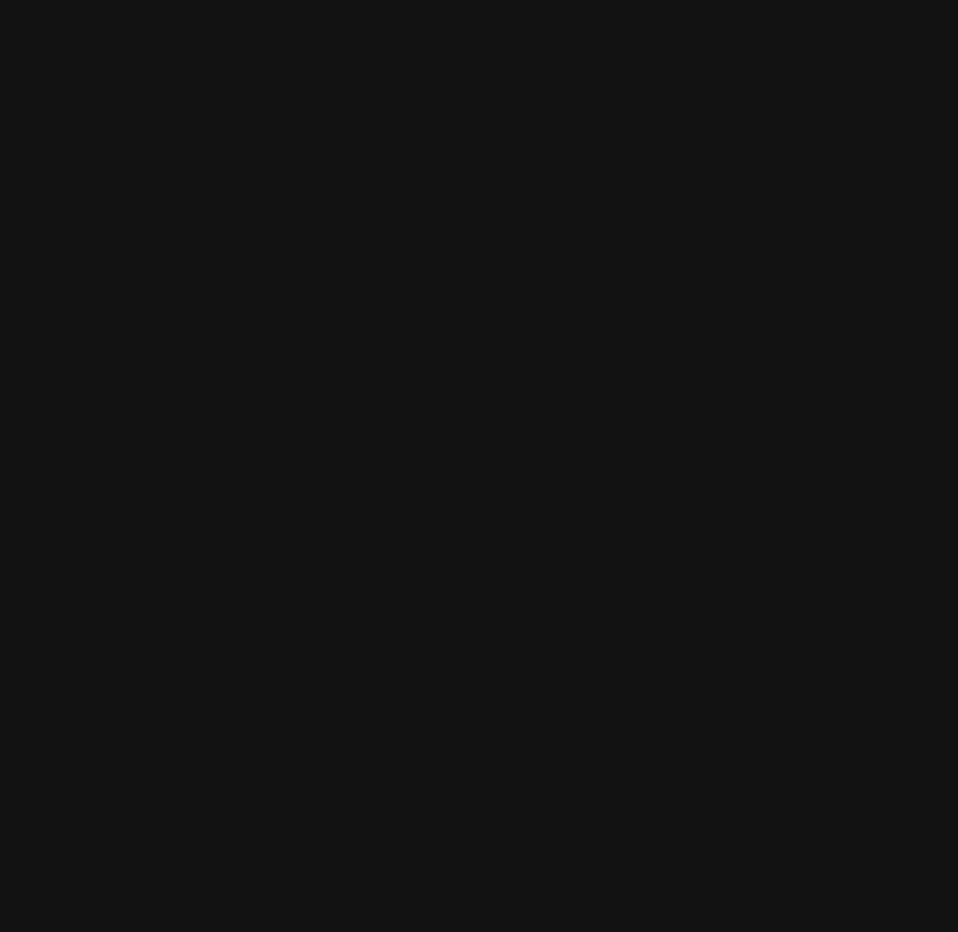
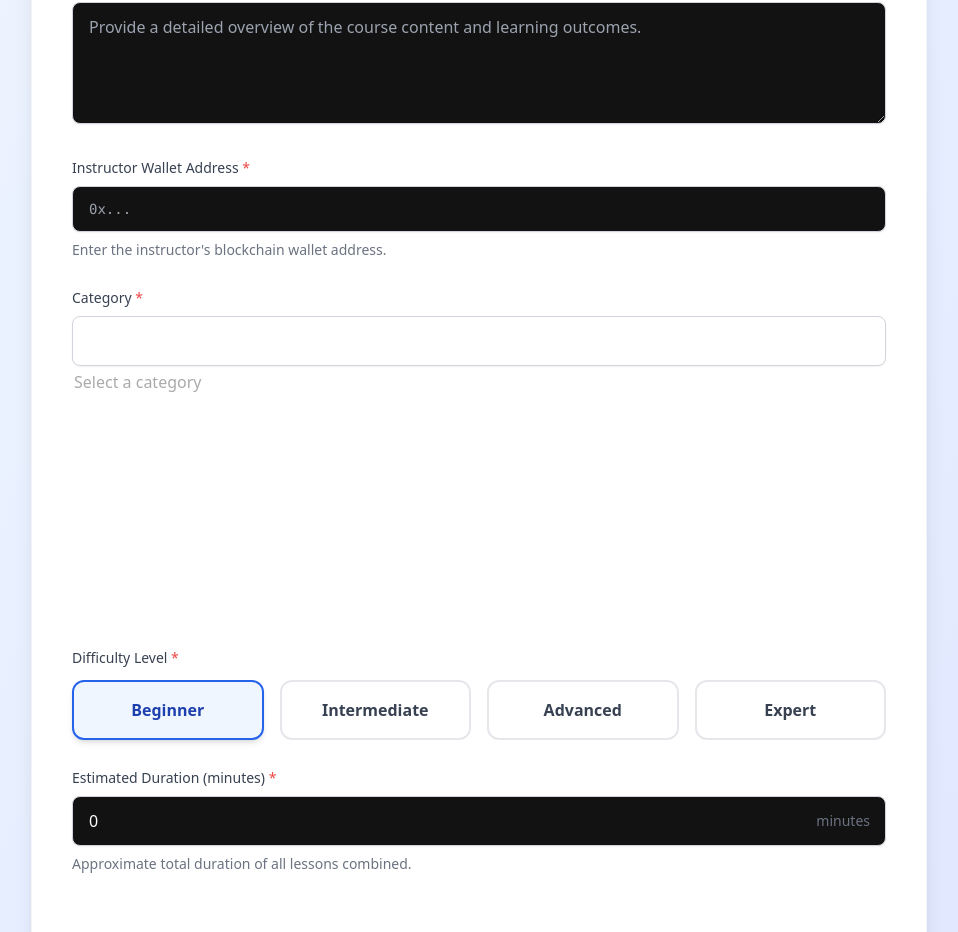
Before and after one commit to smith961/eDuChain, a React (Vite) app in the folder educhain-frontend/: page /create-course in a window 1280 px wide. Before the commit this address had no page. Shown: the part 330-1262 px from the top of the page, without its empty margins (161-1119 px from the left). Before the commit the page ends 800 px from the top, so only its background shows below. Built offline with nearby package versions, Linux system fonts and the light colour scheme; what @mysten/dapp-kit, @mysten/sui would draw is missing.

Commit message:
adding the course component

```diff
--- a/educhain-frontend/src/App.tsx
+++ b/educhain-frontend/src/App.tsx
@@ -1,6 +1,8 @@
 import { BrowserRouter as Router, Routes, Route } from "react-router-dom";
 import LandingPage from "./pages/LandingPage";
 import MainDashboard from "./Components/Main-DashBoard-Content";
+import AdminPanel from "./Components/AdminPanel";
+import CourseCreation from "./Components/CourseCreation";
 
 export default function App() {
   return (
@@ -9,8 +11,14 @@
         {/* Default home route */}
         <Route path="/" element={<LandingPage />} />
 
-        {/* Dashboard route */}
+
         <Route path="/user_dashboard" element={<MainDashboard />} />
+
+
+        <Route path="/admin" element={<AdminPanel />} />
+
+
+        <Route path="/create-course" element={<CourseCreation />} />
       </Routes>
     </Router>
   );
--- /dev/null
+++ b/educhain-frontend/src/Components/CourseCreation.tsx
@@ -0,0 +1,261 @@
+import React, { useState } from 'react';
+
+// -------------------------------
+// Props type for reusable input
+// -------------------------------
+interface FormInputProps {
+  label: string;
+  id: string;
+  name: string;
+  type?: string;
+  value: string | number;
+  onChange: (e: React.ChangeEvent<HTMLInputElement | HTMLTextAreaElement | HTMLSelectElement>) => void;
+  placeholder?: string;
+  required?: boolean;
+  className?: string;
+  children?: React.ReactNode;
+}
+
+// -------------------------------
+// Reusable Form Input Component
+// -------------------------------
+const FormInput: React.FC<FormInputProps> = ({
+  label,
+  id,
+  name,
+  type = 'text',
+  value,
+  onChange,
+  placeholder = '',
+  required = false,
+  className = '',
+  children,
+  ...props
+}) => (
+  <div>
+    <label htmlFor={id} className="block text-sm font-medium text-gray-700 mb-2">
+      {label} {required && <span className="text-red-500">*</span>}
+    </label>
+
+    {type === 'textarea' ? (
+      <textarea
+        id={id}
+        name={name}
+        value={value}
+        onChange={onChange}
+        required={required}
+        rows={4}
+        className={`w-full px-4 py-3 border border-gray-300 rounded-lg shadow-sm focus:ring-2 focus:ring-blue-500 focus:border-blue-500 transition-all duration-200 resize-y ${className}`}
+        placeholder={placeholder}
+        {...props}
+      ></textarea>
+    ) : type === 'select' ? (
+      <select
+        id={id}
+        name={name}
+        value={value}
+        onChange={onChange}
+        required={required}
+        className={`w-full px-4 py-3 border border-gray-300 rounded-lg shadow-sm focus:ring-2 focus:ring-blue-500 focus:border-blue-500 transition-all duration-200 bg-white appearance-none pr-10 ${className}`}
+        {...props}
+      >
+        {children}
+      </select>
+    ) : (
+      <input
+        type={type}
+        id={id}
+        name={name}
+        value={value}
+        onChange={onChange}
+        required={required}
+        className={`w-full px-4 py-3 border border-gray-300 rounded-lg shadow-sm focus:ring-2 focus:ring-blue-500 focus:border-blue-500 transition-all duration-200 ${className}`}
+        placeholder={placeholder}
+        {...props}
+      />
+    )}
+
+    {children && <div className="mt-1">{children}</div>}
+  </div>
+)
+
+const CourseCreationForm: React.FC = () => {
+  const [formData, setFormData] = useState({
+    title: '',
+    description: '',
+    instructor: '',
+    category: '',
+    difficulty_level: 1,
+    estimated_duration: 0,
+  });
+
+  const categories = [
+    'Programming',
+    'Design',
+    'Business',
+    'Marketing',
+    'Science',
+    'Mathematics',
+    'Language',
+    'Music',
+    'Other'
+  ];
+
+  const difficultyLevels = [
+    { value: 1, label: 'Beginner' },
+    { value: 2, label: 'Intermediate' },
+    { value: 3, label: 'Advanced' },
+    { value: 4, label: 'Expert' }
+  ];
+
+  const handleInputChange = (e: React.ChangeEvent<HTMLInputElement | HTMLTextAreaElement | HTMLSelectElement>) => {
+    const { name, value } = e.target;
+    setFormData(prev => ({
+      ...prev,
+      [name]: name === 'difficulty_level' || name === 'estimated_duration'
+        ? parseInt(value)
+        : value
+    }));
+  };
+
+  const handleSubmit = (e: React.FormEvent) => {
+    e.preventDefault();
+    console.log('Course data:', formData);
+    alert('Course created successfully! (Check console for data)');
+  };
+
+  return (
+    <div className="min-h-screen bg-gradient-to-br from-blue-50 to-indigo-100 py-8 px-4 sm:px-6 lg:px-8 flex items-center justify-center">
+      <div className="max-w-4xl w-full bg-white rounded-3xl shadow-xl p-6 sm:p-10 border border-gray-100">
+        <div className="text-center mb-10">
+          <h1 className="text-4xl font-extrabold text-gray-900 mb-3 leading-tight">Create New Course</h1>
+          <p className="text-lg text-gray-600">Empower learners with your knowledge.</p>
+        </div>
+
+        <form onSubmit={handleSubmit} className="space-y-7">
+          {/* Title */}
+          <FormInput
+            label="Course Title"
+            id="title"
+            name="title"
+            value={formData.title}
+            onChange={handleInputChange}
+            required
+            placeholder="e.g., Mastering React Hooks"
+          />
+
+          {/* Description */}
+          <FormInput
+            label="Course Description"
+            id="description"
+            name="description"
+            type="textarea"
+            value={formData.description}
+            onChange={handleInputChange}
+            required
+            placeholder="Provide a detailed overview of the course content and learning outcomes."
+          />
+
+          {/* Instructor Address */}
+          <FormInput
+            label="Instructor Wallet Address"
+            id="instructor"
+            name="instructor"
+            value={formData.instructor}
+            onChange={handleInputChange}
+            required
+            className="font-mono text-sm"
+            placeholder="0x..."
+          >
+            <p className="text-sm text-gray-500 mt-2">Enter the instructor's blockchain wallet address.</p>
+          </FormInput>
+
+          {/* Category */}
+          <FormInput
+            label="Category"
+            id="category"
+            name="category"
+            type="select"
+            value={formData.category}
+            onChange={handleInputChange}
+            required
+            className="pr-10"
+          >
+            <option value="" disabled>Select a category</option>
+            {categories.map(category => (
+              <option key={category} value={category}>{category}</option>
+            ))}
+          </FormInput>
+
+          {/* Difficulty Level */}
+          <div>
+            <label className="block text-sm font-medium text-gray-700 mb-3">
+              Difficulty Level <span className="text-red-500">*</span>
+            </label>
+            <div className="grid grid-cols-2 sm:grid-cols-2 md:grid-cols-4 gap-4">
+              {difficultyLevels.map(level => (
+                <label
+                  key={level.value}
+                  className={`flex flex-col items-center justify-center p-4 border-2 rounded-xl cursor-pointer transition-all duration-200 text-center
+                  ${formData.difficulty_level === level.value
+                      ? 'border-blue-600 bg-blue-50 text-blue-800 shadow-md'
+                      : 'border-gray-200 bg-white hover:border-blue-300 hover:shadow-sm text-gray-700'
+                  }`}
+                >
+                  <input
+                    type="radio"
+                    name="difficulty_level"
+                    value={level.value}
+                    checked={formData.difficulty_level === level.value}
+                    onChange={handleInputChange}
+                    className="sr-only"
+                    required
+                  />
+                  <span className="text-base font-semibold">{level.label}</span>
+                </label>
+              ))}
+            </div>
+          </div>
+
+          {/* Estimated Duration */}
+          <div>
+            <label htmlFor="estimated_duration" className="block text-sm font-medium text-gray-700 mb-2">
+              Estimated Duration (minutes) <span className="text-red-500">*</span>
+            </label>
+            <div className="relative">
+              <input
+                type="number"
+                id="estimated_duration"
+                name="estimated_duration"
+                value={formData.estimated_duration}
+                onChange={handleInputChange}
+                required
+                min={0}
+                className="w-full px-4 py-3 border border-gray-300 rounded-lg shadow-sm focus:ring-2 focus:ring-blue-500 focus:border-blue-500 transition-all duration-200 pr-20"
+                placeholder="e.g., 180"
+              />
+              <span className="absolute right-4 top-1/2 transform -translate-y-1/2 text-gray-500 text-sm">
+                minutes
+              </span>
+            </div>
+            <p className="text-sm text-gray-500 mt-2">
+              Approximate total duration of all lessons combined.
+            </p>
+          </div>
+
+          {/* Submit Button */}
+          <div className="pt-8">
+            <button
+              type="submit"
+              className="w-full bg-gradient-to-r from-blue-600 to-indigo-700 hover:from-blue-700 hover:to-indigo-800 text-white font-extrabold py-4 px-6 rounded-xl transition-all duration-300 transform hover:-translate-y-1 hover:shadow-lg focus:outline-none focus:ring-4 focus:ring-blue-500 focus:ring-opacity-50 text-lg"
+            >
+              Create Course
+            </button>
+          </div>
+        </form>
+      </div>
+    </div>
+  );
+};
+
+export default CourseCreationForm;
--- a/educhain-frontend/src/Components/MentorOverView.tsx
+++ b/educhain-frontend/src/Components/MentorOverView.tsx
@@ -1,6 +1,6 @@
 import React from "react";
 
-// -------- Types --------
+
 interface MentorOverviewCardProps {
   title: string;
   value: string | number;
--- a/educhain-frontend/src/Components/WalletConnect.tsx
+++ b/educhain-frontend/src/Components/WalletConnect.tsx
@@ -9,7 +9,7 @@
       {currentAccount ? (
         <div className="flex items-center gap-3">
           <div className="flex items-center gap-2 px-4 py-2 bg-green-50 border border-green-200 rounded-xl">
-            <div className="w-2 h-2 bg-green rounded-full animate-pulse"></div>
+            <div className="w-2 h-2 bg-green-500 rounded-full animate-pulse"></div>
             <span className="text-sm font-semibold text-slate-700">
               Connected
             </span>
@@ -19,9 +19,9 @@
       ) : (
         <div className="flex items-center gap-4">
           <div className="">
-            <Wallet className="w-5 h-5 text-white-600" />
+            <Wallet className="w-5 h-5 text-slate-600" />
           </div>
-          <ConnectButton className="" />
+          <ConnectButton className="btn-primary flex items-center gap-2 px-4 py-2 rounded-xl text-sm font-semibold" />
         </div>
       )}
     </div>
```
Also changed, not shown: educhain-frontend/src/Components/AdminPanel.tsx (+8 -4 lines).
